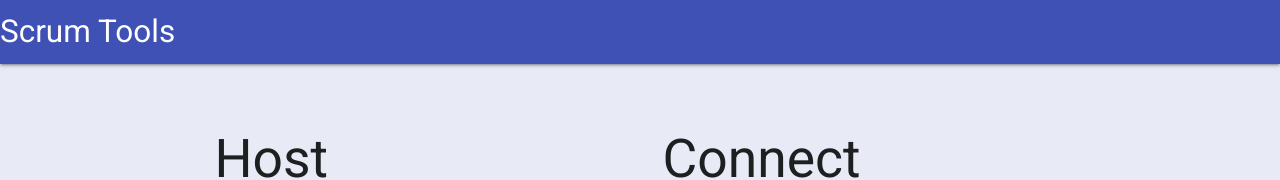
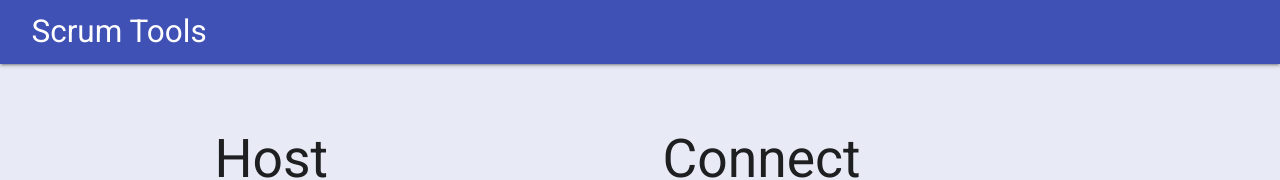
Before and after one commit to Uvacoder/scrumtools, a Vue app: page / in a window 1280 px wide. Shown: the top 180 px of the page. Built offline with nearby package versions, Linux system fonts and the light colour scheme.

Commit message:
Improve navbar

```diff
--- a/src/components/NavBar.vue
+++ b/src/components/NavBar.vue
@@ -1,7 +1,7 @@
 <template>
   <nav>
     <div class="nav-wrapper">
-      <a href="#" class="brand-logo">{{ title }}</a>
+      <a id="title" href="#" class="brand-logo">{{ title }}</a>
     </div>
   </nav>
 </template>
@@ -26,3 +26,9 @@ export default {
   },
 };
 </script>
+
+<style scoped>
+#title {
+  margin-left: 1em;
+}
+</style>
```
